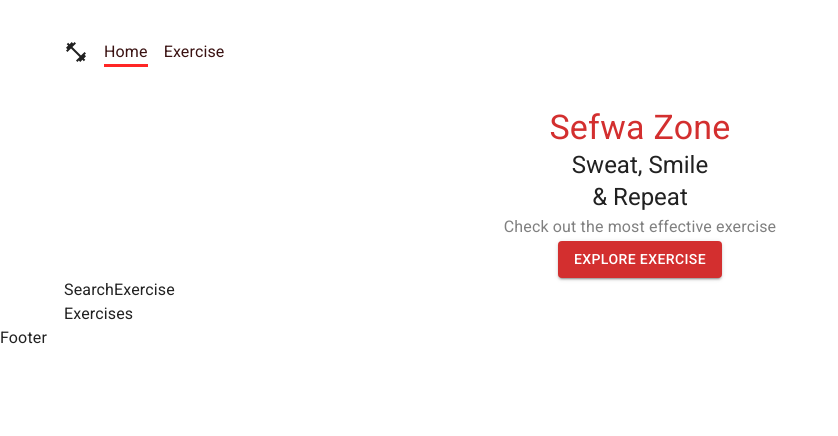
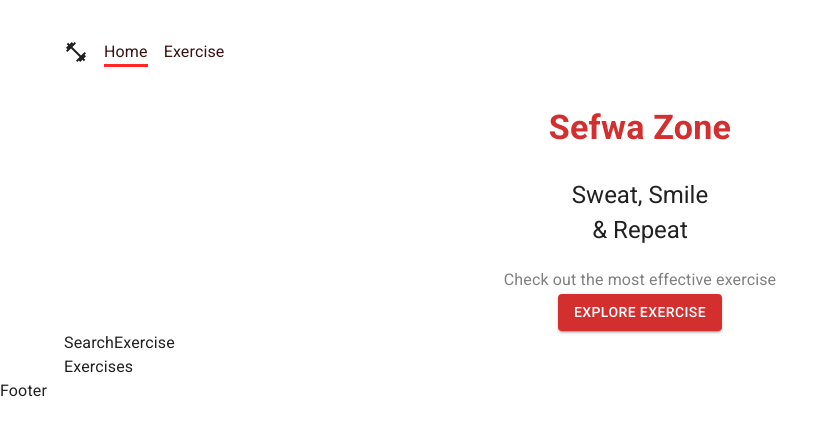
Before and after one commit to Bzsmrf/sefwa, a React (Create React App) app: page / in a window 1280 px wide. Shown: the top 436 px of the page, without its empty margins (0-838 px from the left). Built offline with nearby package versions, Linux system fonts and the light colour scheme.

Commit message:
style: hero section

```diff
--- a/src/styles/All.module.css
+++ b/src/styles/All.module.css
@@ -7,4 +7,21 @@
   color: #3a1212;
   border-bottom: 3px solid #ff2625;
 }
+
+.heroGridContainer {
+  z-index: 1;
+}
+
+.heroGridContainer div h4 {
+  font-weight: 700;
+  margin-bottom: 30px;
+}
+
+.heroGridContainer div h5 {
+  margin-bottom: 3px;
+}
+
+.heroGridContainer div h6 {
+  margin-top: 20px;
+}
 /*# sourceMappingURL=All.module.css.map */
--- a/src/styles/All.module.scss
+++ b/src/styles/All.module.scss
@@ -4,3 +4,4 @@
   border-bottom: 3px solid #ff2625;
 }
 @import "Navbar";
+@import "HeroBanner";
--- /dev/null
+++ b/src/styles/_HeroBanner.scss
@@ -0,0 +1,15 @@
+.heroGridContainer {
+  z-index: 1;
+  div {
+    h4 {
+      font-weight: 700;
+      margin-bottom: 30px;
+    }
+    h5 {
+      margin-bottom: 3px;
+    }
+    h6 {
+      margin-top: 20px;
+    }
+  }
+}
```
Also changed, not shown: 1 other file (tests, documents, lock files or other folders).
